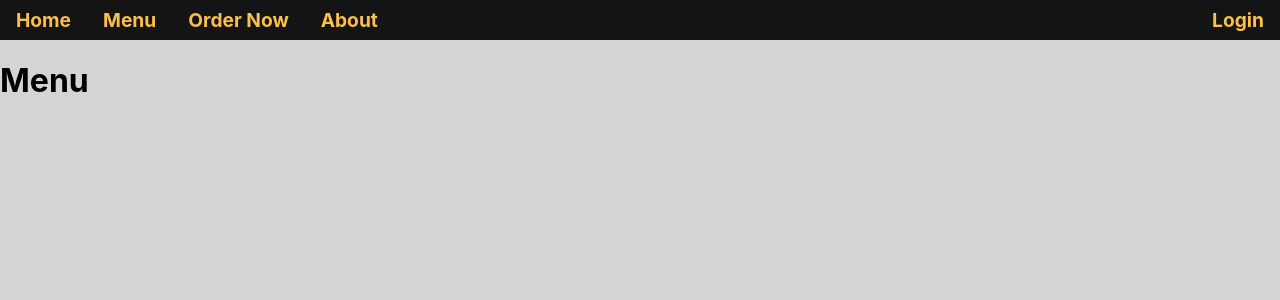
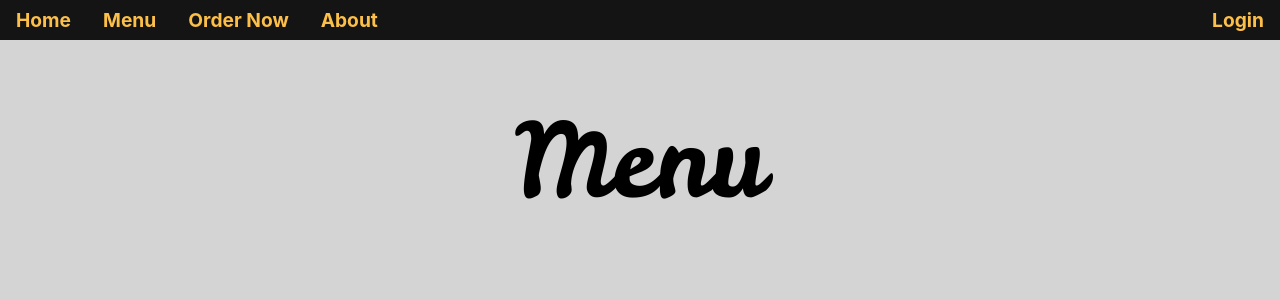
Before and after one commit to Gnorbi951/restaurant-frontend, a React (Create React App) app: page /menu in a window 1280 px wide. Shown: the top 300 px of the page. Built offline with nearby package versions, Linux system fonts and the light colour scheme; a web font is replaced by a local one.

Commit message:
Add Menu title

```diff
--- a/public/index.html
+++ b/public/index.html
@@ -26,6 +26,7 @@
     -->
     <link href='https://fonts.googleapis.com/css?family=Great+Vibes' rel='stylesheet' type='text/css'>
     <link href='https://fonts.googleapis.com/css?family=Merienda+One' rel='stylesheet' type='text/css'>
+    <link href='https://fonts.googleapis.com/css?family=Leckerli+One' rel='stylesheet' type='text/css'>
     <title>Margheriti</title>
   </head>
   <body>
--- a/src/Components/Menu.js
+++ b/src/Components/Menu.js
@@ -1,9 +1,17 @@
 import React from "react";
-
+import styled from 'styled-components';
 const Menu = () => {
     return(
-        <h1>Menu</h1>
+        <Header>Menu</Header>
     );
 }
 
+const Header = styled.div`
+    font-family: 'Leckerli One', Helvetica, sans-serif;
+    font-size: 8vw;
+    margin-top: 4vw;
+    display: block;
+    text-align: center;
+`;
+
 export default Menu;
```
